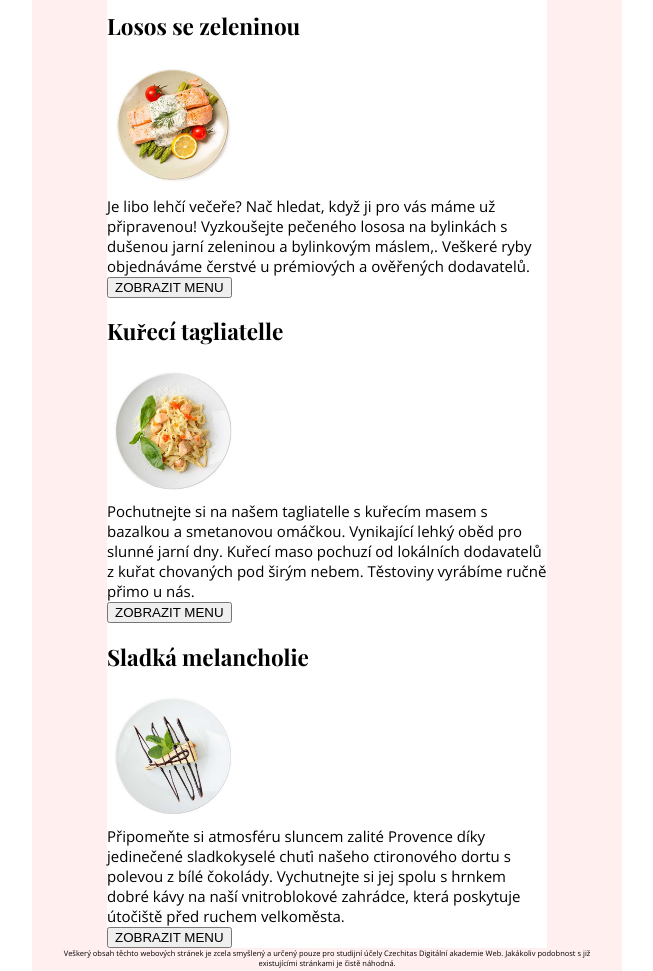
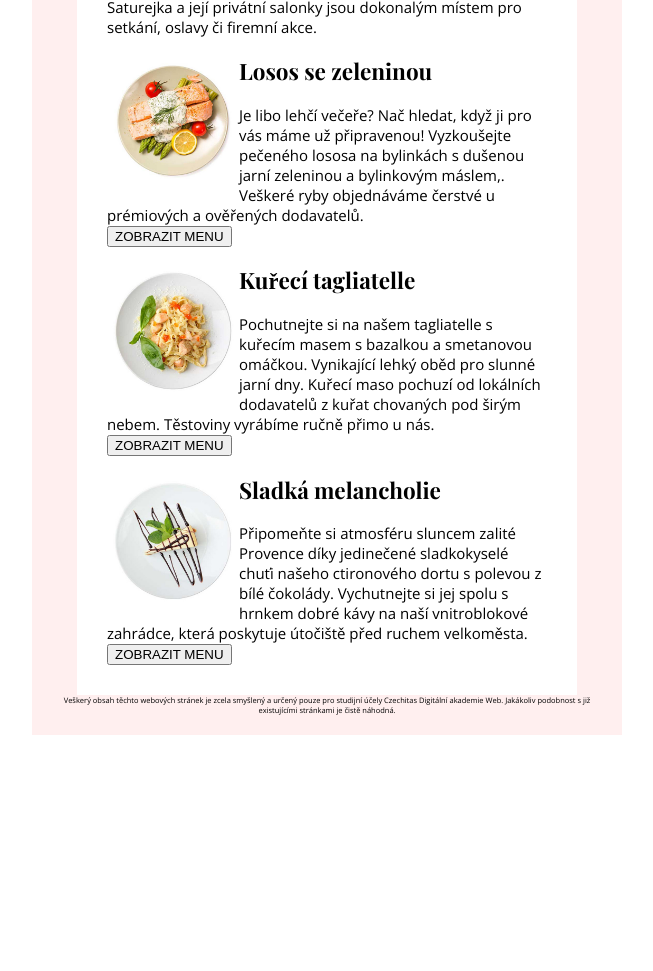
Before and after one commit to zladkaskazkina/restaurantSaturejka, a plain HTML site: page index.html in a window 1280 px wide. Shown: the part 710-1681 px from the top of the page, without its empty margins (313-966 px from the left). After the commit the page ends 1453 px from the top, so only its background shows below. Drawn offline with nearby package versions, Linux system fonts and the light colour scheme.

Commit message:
few more changes in the structure

```diff
--- a/index.html
+++ b/index.html
@@ -54,20 +54,21 @@
           Saturejka a její privátní salonky jsou dokonalým místem pro setkání,
           oslavy či firemní akce.
         </article>
+        <section class="losos">
+          <img class="float" src="img/dish1.jpg" alt="prvni jidlo" />
+          <h2>Losos se zeleninou</h2>
+          <article>
+            Je libo lehčí večeře? Nač hledat, když ji pro vás máme už
+            připravenou! Vyzkoušejte pečeného lososa na bylinkách s dušenou
+            jarní zeleninou a bylinkovým máslem,. Veškeré ryby objednáváme
+            čerstvé u prémiových a ověřených dodavatelů.
+          </article>
+          <button>ZOBRAZIT MENU</button>
+        </section>
 
-        <h2>Losos se zeleninou</h2>
-        <img src="img/dish1.jpg" alt="prvni jidlo" />
-
-        <article>
-          Je libo lehčí večeře? Nač hledat, když ji pro vás máme už připravenou!
-          Vyzkoušejte pečeného lososa na bylinkách s dušenou jarní zeleninou a
-          bylinkovým máslem,. Veškeré ryby objednáváme čerstvé u prémiových a
-          ověřených dodavatelů.
-        </article>
-        <button>ZOBRAZIT MENU</button>
-        <section>
+        <section class="chicken">
+          <img class="float" src="img/dish2.jpg" alt="druhe jidlo" />
           <h2>Kuřecí tagliatelle</h2>
-          <img src="img/dish2.jpg" alt="druhe jidlo" />
           <article>
             Pochutnejte si na našem tagliatelle s kuřecím masem s bazalkou a
             smetanovou omáčkou. Vynikající lehký oběd pro slunné jarní dny.
@@ -77,9 +78,9 @@
           <button>ZOBRAZIT MENU</button>
         </section>
 
-        <section>
+        <section class="sweet">
+          <img class="float" src="img/dish3.jpg" alt="treti jidlo" />
           <h2>Sladká melancholie</h2>
-          <img src="img/dish3.jpg" alt="treti jidlo" />
           <article>
             Připomeňte si atmosféru sluncem zalité Provence díky jedinečené
             sladkokyselé chuťi našeho ctironového dortu s polevou z bílé
@@ -87,7 +88,6 @@
             vnitroblokové zahrádce, která poskytuje útočiště před ruchem
             velkoměsta.
           </article>
-
           <button>ZOBRAZIT MENU</button>
         </section>
       </section>
--- a/style.css
+++ b/style.css
@@ -24,6 +24,7 @@ main {
 .container {
   margin: 0 auto;
   background-color: white;
+  padding: 30px;
   height: 80%;
   width: 80%;
 }
@@ -43,3 +44,6 @@ img {
   font-size: 0.5em;
   text-align: center;
 }
+.float {
+  float: left;
+}
```
